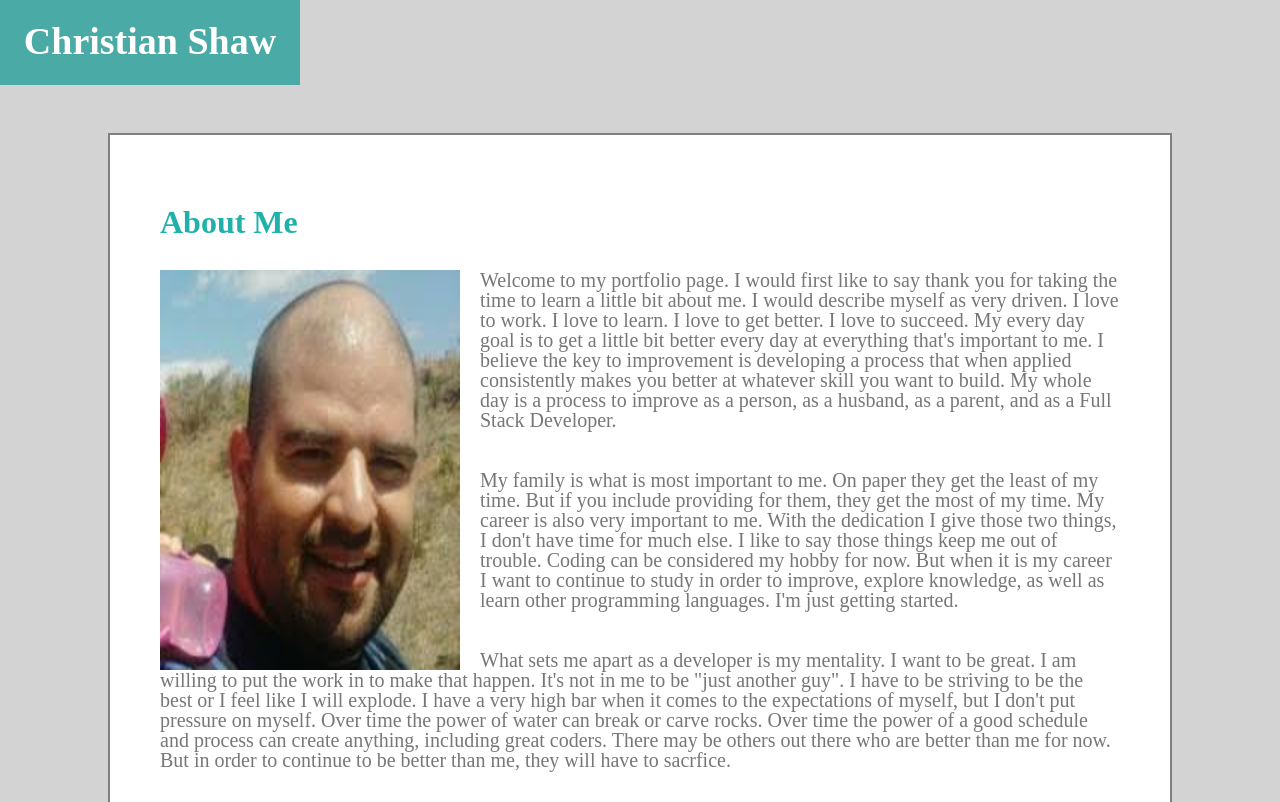
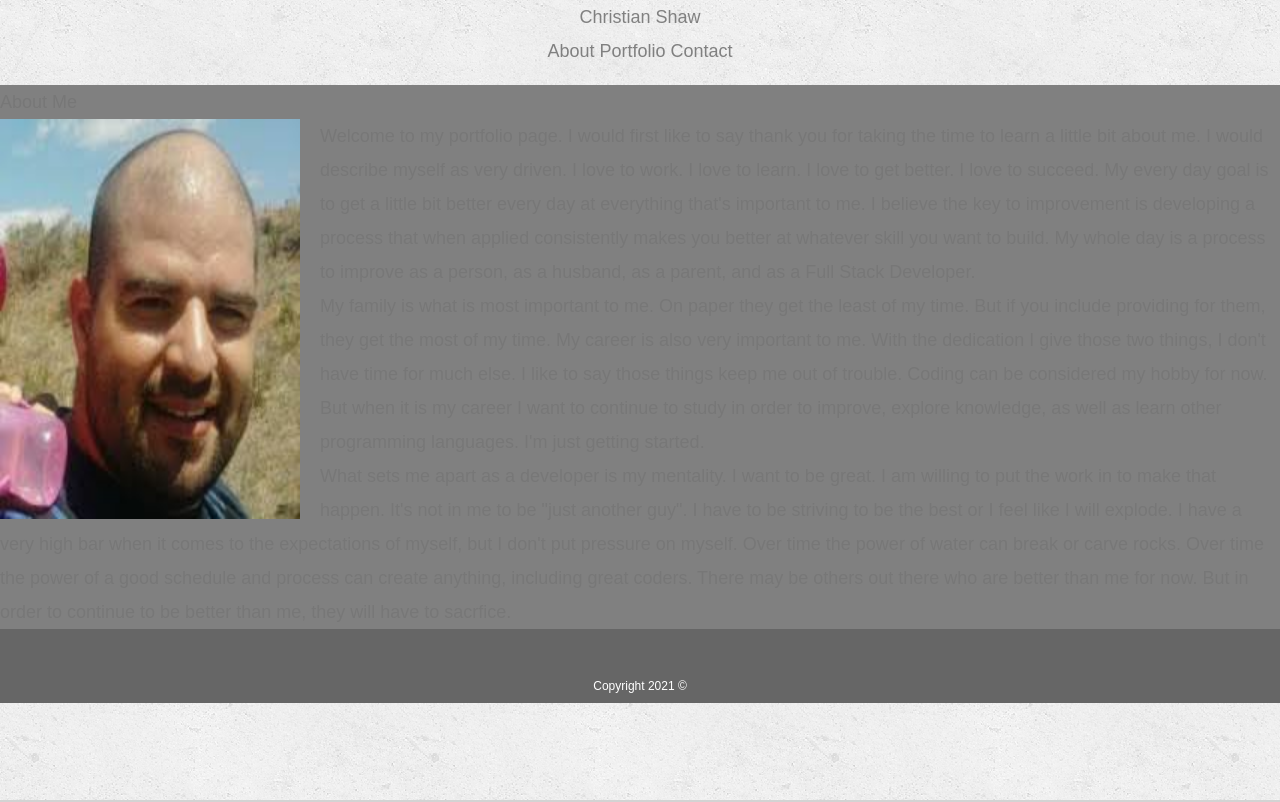
Before and after one commit to cshaw00048/Basic-Portfolio, a plain HTML site: page index.html in a window 1280 px wide. Shown: the top 802 px of the page. Drawn offline with Linux system fonts and the light colour scheme.

Commit message:
initial redoing of index.html and css

```diff
--- a/index.css
+++ b/index.css
@@ -1,3 +1,11 @@
+body {
+  font-family: Arial, 'Helvetica Neue', Helvetica, sans-serif;
+  font-size: 18px;
+  line-height: 34px;
+  color: #777;
+  background: url('../Basic-Portfolio/assets/images/concrete_seamless.png');
+}
+
 header {
   width: 100%;
   text-align: center;
--- a/index.html
+++ b/index.html
@@ -8,70 +8,59 @@
   </head>
 
   <body>
-    <header>
-      <h1 id="firstName">Christian Shaw</h1>
-      <div id="menu">
-        <a href="index.html">About &nbsp;</a>
-        <a href="portfolio.html">Portfolio &nbsp;</a>
-        <a href="contact.html">Contact &nbsp;</a>
+    <header id="masthead">
+      <div class="container">
+        <a href="index.html" id="logo">Christian Shaw</a>
+        <nav>
+          <a href="index.html">About</a>
+          <a href="portfolio.html">Portfolio</a>
+          <a href="contact.html">Contact</a>
+        </nav>
       </div>
     </header>
 
-    <br />
-    <br />
-    <br />
-
-    <div id="para">
-      <div id="aboutMe">
-        <header2>About Me</header2>
-      </div>
+    <div id="main-container" class="container">
+      <section class="main-section">
+        <h1>About Me</h1>
 
         <img src="assets/images/Me.jpg" alt="Christian Shaw" />
 
         <p>
           Welcome to my portfolio page. I would first like to say thank you for
-        taking the time to learn a little bit about me. I would describe myself
-        as very driven. I love to work. I love to learn. I love to get better. I
-        love to succeed. My every day goal is to get a little bit better every
-        day at everything that's important to me. I believe the key to
-        improvement is developing a process that when applied consistently makes
-        you better at whatever skill you want to build. My whole day is a
-        process to improve as a person, as a husband, as a parent, and as a Full
-        Stack Developer.
+          taking the time to learn a little bit about me. I would describe
+          myself as very driven. I love to work. I love to learn. I love to get
+          better. I love to succeed. My every day goal is to get a little bit
+          better every day at everything that's important to me. I believe the
+          key to improvement is developing a process that when applied
+          consistently makes you better at whatever skill you want to build. My
+          whole day is a process to improve as a person, as a husband, as a
+          parent, and as a Full Stack Developer.
         </p>
-
-      <br />
-      <br />
 
         <p>
           My family is what is most important to me. On paper they get the least
-        of my time. But if you include providing for them, they get the most of
-        my time. My career is also very important to me. With the dedication I
-        give those two things, I don't have time for much else. I like to say
-        those things keep me out of trouble. Coding can be considered my hobby
-        for now. But when it is my career I want to continue to study in order
-        to improve, explore knowledge, as well as learn other programming
-        languages. I'm just getting started.
+          of my time. But if you include providing for them, they get the most
+          of my time. My career is also very important to me. With the
+          dedication I give those two things, I don't have time for much else. I
+          like to say those things keep me out of trouble. Coding can be
+          considered my hobby for now. But when it is my career I want to
+          continue to study in order to improve, explore knowledge, as well as
+          learn other programming languages. I'm just getting started.
         </p>
 
-      <br />
-      <br />
-
         <p>
-        What sets me apart as a developer is my mentality. I want to be great. I
-        am willing to put the work in to make that happen. It's not in me to be
-        "just another guy". I have to be striving to be the best or I feel like
-        I will explode. I have a very high bar when it comes to the expectations
-        of myself, but I don't put pressure on myself. Over time the power of
-        water can break or carve rocks. Over time the power of a good schedule
-        and process can create anything, including great coders. There may be
-        others out there who are better than me for now. But in order to
-        continue to be better than me, they will have to sacrfice.
+          What sets me apart as a developer is my mentality. I want to be great.
+          I am willing to put the work in to make that happen. It's not in me to
+          be "just another guy". I have to be striving to be the best or I feel
+          like I will explode. I have a very high bar when it comes to the
+          expectations of myself, but I don't put pressure on myself. Over time
+          the power of water can break or carve rocks. Over time the power of a
+          good schedule and process can create anything, including great coders.
+          There may be others out there who are better than me for now. But in
+          order to continue to be better than me, they will have to sacrfice.
         </p>
+      </section>
     </div>
-
-    <br /><br /><br />
-    <br />
 
     <footer>Copyright 2021 &copy;</footer>
   </body>
```
Also changed, not shown: contact.html (+12 -1 lines). Lines whose indentation alone changed are shown as unchanged.
